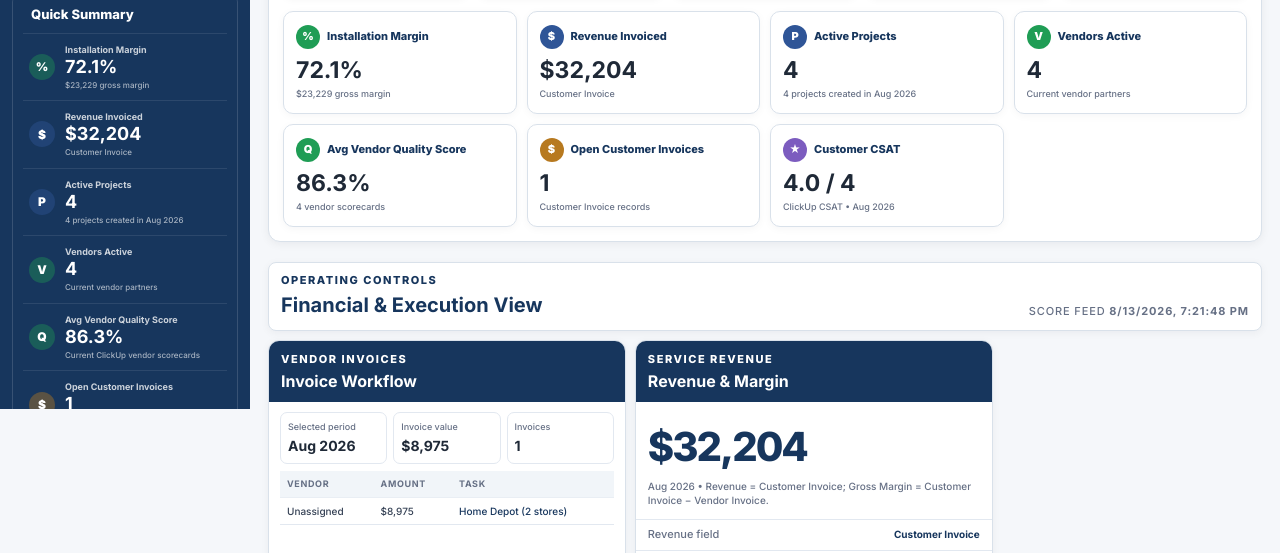
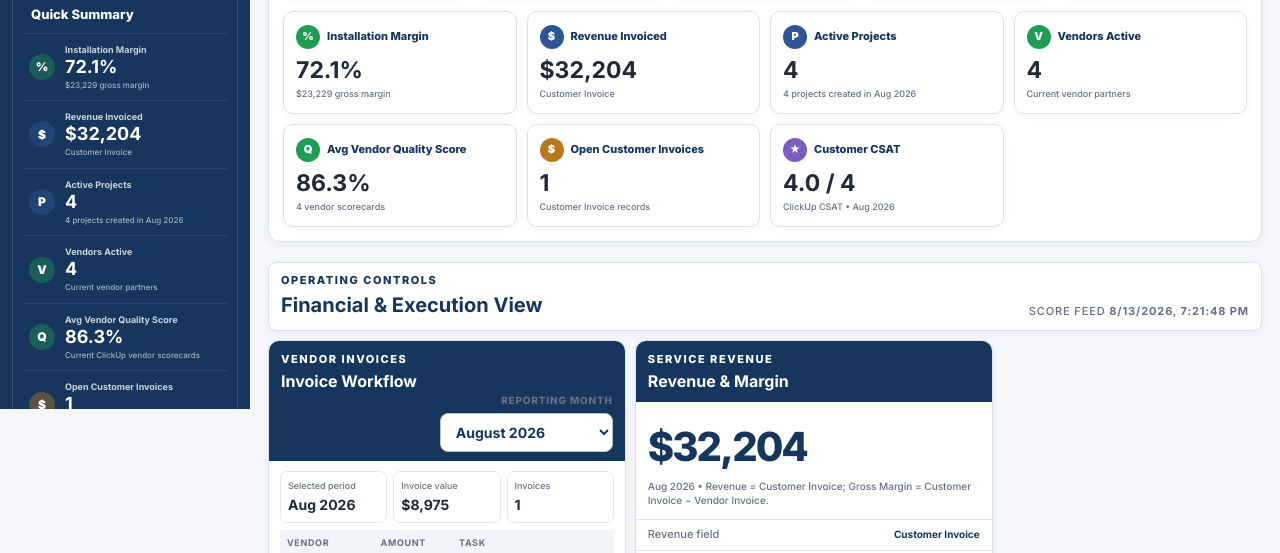
Before and after one commit to RobCannata/Vendor-Dashboard, a plain HTML site: page index.html in a window 1280 px wide. Shown: the part 391-944 px from the top of the page. Drawn offline with Linux system fonts and the light colour scheme.

Commit message:
Add reporting month selector to Vendor Invoice workflow

```diff
--- a/index.html
+++ b/index.html
@@ -51,7 +51,7 @@
       <section class="section-head lower-head"><div><div class="eyebrow">OPERATING CONTROLS</div><h3>Financial &amp; Execution View</h3></div><span>Score feed <strong id="scoreRefresh">—</strong></span></section>
       <section class="control-grid">
         <article class="panel"><div class="panel-head"><div><div class="eyebrow">INSTALLATION QUALITY</div><h4>Quality by Vendor</h4></div></div><div class="quality-panel" id="qualityByVendor"><div class="quality-note">Loading ClickUp vendor scores…</div></div></article>
-        <article class="panel"><div class="panel-head"><div><div class="eyebrow">VENDOR INVOICES</div><h4>Invoice Workflow</h4></div></div><div class="invoice-panel"><div class="invoice-stats"><div class="invoice-stat"><span>Selected period</span><strong id="invoiceSelectedMonth">—</strong></div><div class="invoice-stat"><span>Invoice value</span><strong id="invoicePanelTotal">—</strong></div><div class="invoice-stat"><span>Invoices</span><strong id="invoiceCount">0</strong></div></div><table class="invoice-table"><thead><tr><th>Vendor</th><th>Amount</th><th>Task</th></tr></thead><tbody id="invoiceRows"><tr><td colspan="3">Loading ClickUp invoice data…</td></tr></tbody></table></div></article>
+        <article class="panel"><div class="panel-head"><div><div class="eyebrow">VENDOR INVOICES</div><h4>Invoice Workflow</h4></div><div class="summary-period invoice-period"><span>Reporting month</span><select id="reportMonth" aria-label="Vendor invoice reporting month"></select></div></div><div class="invoice-panel"><div class="invoice-stats"><div class="invoice-stat"><span>Selected period</span><strong id="invoiceSelectedMonth">—</strong></div><div class="invoice-stat"><span>Invoice value</span><strong id="invoicePanelTotal">—</strong></div><div class="invoice-stat"><span>Invoices</span><strong id="invoiceCount">0</strong></div></div><table class="invoice-table"><thead><tr><th>Vendor</th><th>Amount</th><th>Task</th></tr></thead><tbody id="invoiceRows"><tr><td colspan="3">Loading ClickUp invoice data…</td></tr></tbody></table></div></article>
         <article class="panel revenue-panel"><div class="panel-head"><div><div class="eyebrow">SERVICE REVENUE</div><h4>Revenue &amp; Margin</h4></div></div><div class="revenue-value" id="serviceRevenuePanel">—</div><div class="revenue-caption" id="serviceRevenueCaption">Loading Customer Invoice data…</div><div class="metric-row"><span>Revenue field</span><strong>Customer Invoice</strong></div><div class="metric-row"><span>Vendor cost</span><strong id="serviceVendorCost">—</strong></div><div class="metric-row"><span>Gross margin</span><strong id="serviceGrossMargin">—</strong></div><div class="metric-row"><span>Gross margin %</span><strong id="serviceMarginPct">—</strong></div></article>
       </section>
 
```
